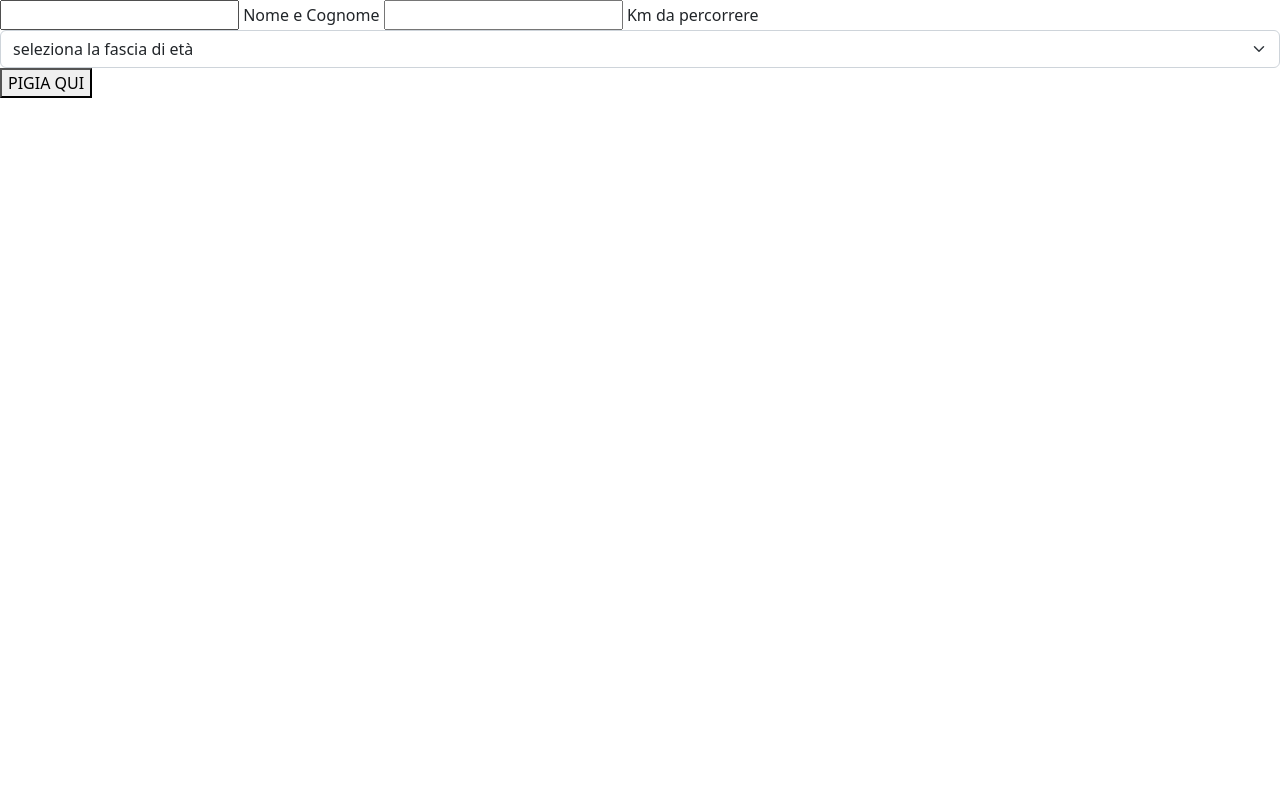
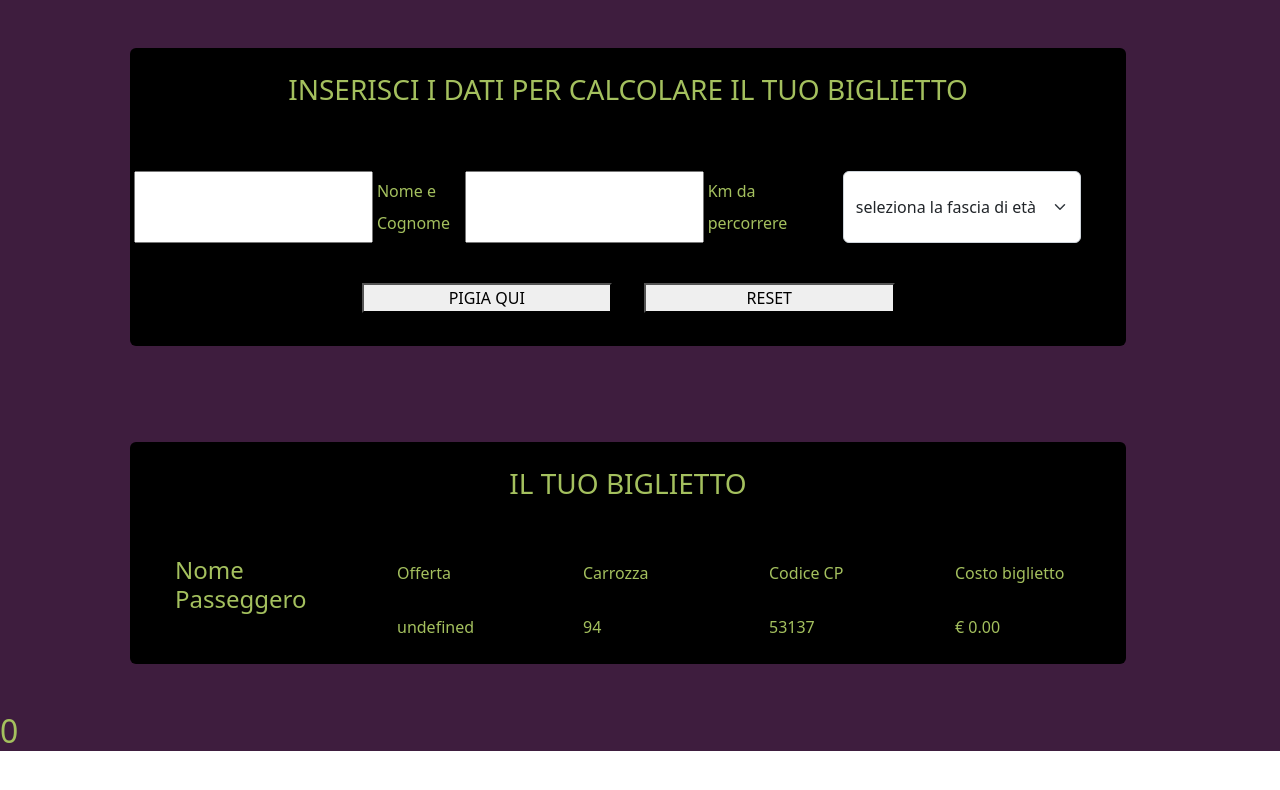
Before and after one commit to nicolaazonta/js-biglietto-treno-form, a plain HTML site: page index.html in a window 1280 px wide. Both pictures are taken after a click on the button "PIGIA QUI". Drawn offline with nearby package versions, Linux system fonts and the light colour scheme.

Commit message:
complete "your ticket" with all details

```diff
--- a/assets/css/style.css
+++ b/assets/css/style.css
@@ -0,0 +1,7 @@
+main{
+    background-color: rgb(62, 29, 62);
+    color: rgb(164, 192, 94);
+}
+.dashed{
+    border: 1px dashed rgb(164, 192, 94);
+}
--- a/assets/js/main.js
+++ b/assets/js/main.js
@@ -8,6 +8,9 @@
 
 const buttonEl = document.getElementById('mybtn');
 let price ;
+let discount = 1 ;
+let ticketType;
+
 /* const passengerNameSurname;
 const passengerKm;
 const passengerAge; */
@@ -28,16 +31,45 @@ buttonEl.addEventListener(
 
         if (passengerAge == 'under')
         {
-            console.log('sconto 20');
+            //console.log('sconto 20');
+            discount = .8;
+            ticketType='sconto del 20%';
         }
         else if(passengerAge == 'over')
         {
             console.log('sconto 40');
+            discount = .6;
+            ticketType='sconto del 40%';
         }
         else if(passengerAge == 'middle')
         {
             console.log('paga peegrin');
+            ticketType='Biglietto Standard';
         }
+
+        price= passengerKm * 0.21 * discount;
+
+        document.getElementById('price').innerHTML=price;
+
+
+        //nome passeggero a biglietto
+        document.getElementById('passenger').innerHTML=passengerNameSurname;
+
+        //offerta a biglietto
+        document.getElementById('ticket_type').innerHTML=ticketType;
+
+        //carrozza a biglietto
+        document.getElementById('carrozza').innerHTML=Math.floor(Math.random()* 100) +1;
+
+        //codice CP a biglietto
+        document.getElementById('codice_cp').innerHTML=Math.floor(Math.random()* 100000) +1;
+
+        //prezzo totale a biglietto
+        document.getElementById('total_price').innerHTML='€ '+price.toFixed(2);
+
+
+
+
 
     }
 )
--- a/index.html
+++ b/index.html
@@ -10,24 +10,79 @@
 </head>
 <body>
 
-    <input id="name_surname" type="text">
-    <label for="name_surname">Nome e Cognome</label>
+    <main>
+
+        <div class="container d-flex flex-column justify-content-center align-content-center">
+            <div class="row w-100">
+                <div class="col-12">
+                    <div class="card border-2 bg-black p-2 m-5 ">
+                        <div class="row"><!-- inputs -->
+                            <h3 class="text-center pt-3 pb-5">INSERISCI I DATI PER CALCOLARE IL TUO BIGLIETTO</h3>
+                            <div class="col-4 d-flex justify-content-center align-content-center p-2">
+                                <input id="name_surname" type="text">
+                                <label class="lh-lg p-1" for="name_surname">Nome e Cognome</label>
+                            </div>
+                            <div class="col-4 d-flex justify-content-center align-content-center p-2">
+                                <input id="km" type="number">
+                                <label class="lh-lg p-1" for="km">Km da percorrere</label>
+                            </div>
+                            <div class="col-4 d-flex justify-content-center align-content-center p-2">
+                                <select id="age" class="form-select w-75" aria-label="Default select example">
+                                    <option selected>seleziona la fascia di età</option>
+                                    <option value="under">under 18</option>
+                                    <option value="middle">tra i 18 e i 65</option>
+                                    <option value="over">over 65</option>
+                                </select>
+                            </div>
+                        </div>
+                        <div class="row justify-content-center mt-4 pb-3"><!-- buttons -->
+                                <button class="my-2 mx-3 d-inline-block w-25" id="mybtn">PIGIA QUI</button>
+                                <button class="my-2 mx-3 d-inline-block w-25" id="mybtn">RESET</button>
+
+                        </div>
+                    </div>
+                </div>
+            </div>
+
+            <div class="row w-100">
+                <div class="col-12">
+                    <div class="card border-2 bg-black p-2 m-5 ">
+                        <div class="row"><!-- inputs -->
+                            <h3 class="text-center pt-3 pb-5">IL TUO BIGLIETTO</h3>
+                            <div class="col  px-5">
+                                <h4 class="pb-4">Nome Passeggero</h4>
+                                <h5 id="passenger"></h5>
+                            </div>
+                            <div class="col">
+                                <h6 class="pt-2 pb-4">Offerta</h6>
+                                <p id="ticket_type" class="text-opacity-50"></p>
+                            </div>
+                            <div class="col">
+                                <h6 class="pt-2 pb-4">Carrozza</h6>
+                                <p id="carrozza" class="text-opacity-50"></p>
+                            </div>
+                            <div class="col">
+                                <h6 class="pt-2 pb-4">Codice CP</h6>
+                                <p id="codice_cp" class="text-opacity-50"></p>
+                            </div>
+                            <div class="col">
+                                <h6 class="pt-2 pb-4">Costo biglietto</h6>
+                                <p id="total_price" class="text-opacity-50"></p>
+                            </div>
+                        </div>
+
+                    </div>
+                </div>
+            </div>
+        </div>
 
 
-    <input id="km" type="number">
-    <label for="km">Km da percorrere</label>
 
-    <select id="age" class="form-select" aria-label="Default select example">
-        <option selected>seleziona la fascia di età</option>
-        <option value="under">under 18</option>
-        <option value="middle">tra i 18 e i 65</option>
-        <option value="over">over 65</option>
-      </select>
 
-    <button id="mybtn">PIGIA QUI</button>
 
-    <h2 id="price"></h2>
+        <h2 id="price"></h2>
 
+    </main>
 
     <script src="./assets/js/main.js"></script>
 </body>
```
